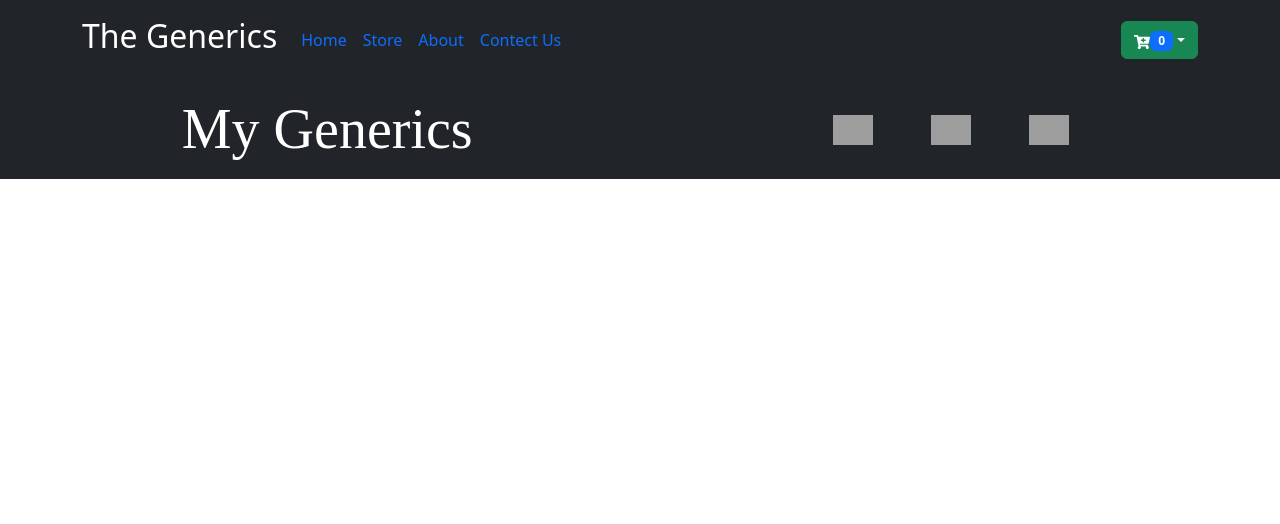
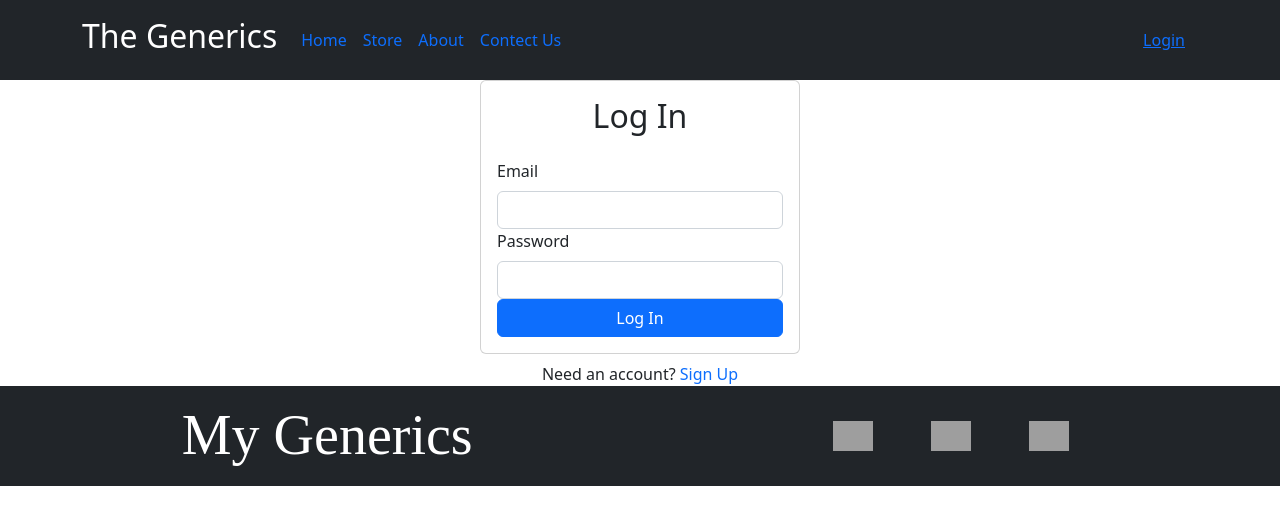
Before and after one commit to RamanAgrawal/Sharpener_projects, a React (Create React App) app in the folder ecommerce-site/: page /login in a window 1280 px wide. Shown: the top 524 px of the page. Built offline with nearby package versions, Linux system fonts and the light colour scheme; grey boxes are pictures that could not be loaded.

Commit message:
added login

```diff
--- a/ecommerce-site/package.json
+++ b/ecommerce-site/package.json
@@ -8,6 +8,7 @@
     "@testing-library/user-event": "^13.5.0",
     "axios": "^1.3.4",
     "bootstrap": "^5.2.3",
+    "eslint": "^8.37.0",
     "react": "^18.2.0",
     "react-bootstrap": "^2.7.2",
     "react-dom": "^18.2.0",
--- a/ecommerce-site/src/App.js
+++ b/ecommerce-site/src/App.js
@@ -8,9 +8,13 @@ import Home from './components/Home';
 import Cart from './components/Cart';
 import Contect from './components/Contect';
 import ProductDetails from './components/ProductDetails';
-
+import { AuthContext } from './context/AuthContext';
+import Login from './components/Authentication/Login';
+import Signup from './components/Authentication/Sighup';
+import Profile from './components/Authentication/Profile';
 
 function App() {
+  const {isLoggedIn}=AuthContext()
   return (
     <div>
       <Header />
@@ -19,8 +23,13 @@ function App() {
         <Route path='/store/:productId' element={<ProductDetails/>}/>
         <Route path='/store' element={<Store/>}/>
         <Route path='/about' element={<About/>}/>
-        <Route path='/cart' element={<Cart/>}/>
+        {isLoggedIn&&
+        <Route path='/cart' element={<Cart/>}/>}
         <Route path='/contect' element={<Contect/>}/>
+        <Route path='/login' element={<Login/>}/>
+        <Route path='/signup' element={<Signup/>}/>
+        <Route path='/profile' element={<Profile/>}/>
+
       </Routes>
         <Footer />
     </div>
--- /dev/null
+++ b/ecommerce-site/src/components/Authentication/Login.jsx
@@ -0,0 +1,71 @@
+import React, { useRef, useState } from "react"
+import { Form, Button, Card, Alert } from "react-bootstrap"
+import { AuthContext } from "../../context/AuthContext"
+import { Link, useNavigate} from "react-router-dom"
+import axios from "axios"
+// import { useHistory } from 'react-router-dom';
+
+
+export default function Login() {
+  const emailRef = useRef()
+  const passwordRef = useRef()
+  const { login } = AuthContext()
+    const [error, setError] = useState("")
+  const [loading, setLoading] = useState(false)
+  const history = useNavigate()
+
+  async function handleSubmit(e) {
+    e.preventDefault()
+
+    try {
+
+      setLoading(true)
+      setError("")
+     const res= await axios.post('https://identitytoolkit.googleapis.com/v1/accounts:signInWithPassword?key=AIzaSyAyqFjwekzckK01VIQTo6f0bFFrPZrmDyI',{
+        email:emailRef.current.value,
+        password:passwordRef.current.value,
+        returnSecureToken:true
+      })
+      const token=(res.data.idToken);
+      login(token)
+      history("/store")
+
+    } catch(e) {
+      const error=e.response.data.error.message;
+      setError(error)
+
+    }
+
+    setLoading(false)
+  }
+
+  return (
+    <>
+      <Card className="w-25 m-auto">
+        <Card.Body>
+          <h2 className="text-center mb-4">Log In</h2>
+          {error && <Alert variant="danger">{error}</Alert>}
+          <Form onSubmit={handleSubmit}>
+            <Form.Group id="email">
+              <Form.Label>Email</Form.Label>
+              <Form.Control type="email" ref={emailRef} required />
+            </Form.Group>
+            <Form.Group id="password">
+              <Form.Label>Password</Form.Label>
+              <Form.Control type="password" ref={passwordRef} required />
+            </Form.Group>
+            <Button disabled={loading} className="w-100" type="submit">
+              Log In
+            </Button>
+          </Form>
+          {/* <div className="w-100 text-center mt-3">
+            <Link to="/forgot-password">Forgot Password?</Link>
+          </div> */}
+        </Card.Body>
+      </Card>
+      <div className="w-100 text-center mt-2">
+        Need an account? <Link to="/signup">Sign Up</Link>
+      </div>
+    </>
+  )
+}
--- /dev/null
+++ b/ecommerce-site/src/components/Authentication/Profile.jsx
@@ -0,0 +1,58 @@
+import axios from 'axios'
+import React, { useRef, useState } from 'react'
+import { Alert, Button, Card, Form } from 'react-bootstrap'
+import { AuthContext } from '../../context/AuthContext'
+import { useNavigate } from 'react-router-dom'
+
+const Profile = () => {
+    const passwordRef = useRef()
+    const [res, setRes] = useState("")
+    const [loading, setLoading] = useState(false)
+    const { token,login } = AuthContext()
+    const history = useNavigate()
+    const handleSubmit = async (e) => {
+        e.preventDefault()
+        try {
+
+            setLoading(true)
+            setRes("")
+            const res=await axios.post(`https://identitytoolkit.googleapis.com/v1/accounts:update?key=AIzaSyAyqFjwekzckK01VIQTo6f0bFFrPZrmDyI`, {
+                idToken: token,
+                password: passwordRef.current.value,
+                returnSecureToken: true
+            })
+            login(res.data.idToken)
+            setRes('Success')
+            history('/')
+            alert('Password Changed Successfully..!')
+
+
+        } catch (e) {
+            console.log(e);
+            setRes("Error")
+        }
+
+        setLoading(false)
+    }
+
+    return (
+        <Card className="w-25 m-auto">
+            <Card.Body>
+                <h2 className="text-center mb-4">Reset Password</h2>
+                {res && <Alert variant="danger">{res}</Alert>}
+                <Form onSubmit={handleSubmit}>
+
+                    <Form.Group id="password">
+                        <Form.Label>Password</Form.Label>
+                        <Form.Control type="password" ref={passwordRef} required />
+                    </Form.Group>
+                    <Button disabled={loading} className="w-100" type="submit">
+                        Change
+                    </Button>
+                </Form>
+            </Card.Body>
+        </Card>
+    )
+}
+
+export default Profile
--- /dev/null
+++ b/ecommerce-site/src/components/Authentication/Sighup.jsx
@@ -0,0 +1,69 @@
+import React, { useRef, useState } from "react"
+import { Form, Button, Card, Alert } from "react-bootstrap"
+import { AuthContext } from "../../context/AuthContext"
+import { Link, useNavigate} from "react-router-dom"
+import axios from "axios"
+// import { useHistory } from 'react-router-dom';
+
+
+export default function Signup() {
+  const emailRef = useRef()
+  const passwordRef = useRef()
+  const { login } = AuthContext()
+    const [error, setError] = useState("")
+  const [loading, setLoading] = useState(false)
+  const history = useNavigate()
+
+  async function handleSubmit(e) {
+    e.preventDefault()
+
+    try {
+
+      setLoading(true)
+      setError("")
+     const res= await axios.post('https://identitytoolkit.googleapis.com/v1/accounts:signUp?key=AIzaSyAyqFjwekzckK01VIQTo6f0bFFrPZrmDyI',{
+        email:emailRef.current.value,
+        password:passwordRef.current.value,
+        returnSecureToken:true
+      })
+      const token=(res.data.idToken);
+      login(token)
+      history("/store")
+
+    } catch {
+      setError("Failed to sign in")
+    }
+
+    setLoading(false)
+  }
+
+  return (
+    <>
+      <Card className="w-25 m-auto">
+        <Card.Body>
+          <h2 className="text-center mb-4">Sign up</h2>
+          {error && <Alert variant="danger">{error}</Alert>}
+          <Form onSubmit={handleSubmit}>
+            <Form.Group id="email">
+              <Form.Label>Email</Form.Label>
+              <Form.Control type="email" ref={emailRef} required />
+            </Form.Group>
+            <Form.Group id="password">
+              <Form.Label>Password</Form.Label>
+              <Form.Control type="password" ref={passwordRef} required />
+            </Form.Group>
+            <Button disabled={loading} className="w-100" type="submit">
+              Sigh Up
+            </Button>
+          </Form>
+          {/* <div className="w-100 text-center mt-3">
+            <Link to="/forgot-password">Forgot Password?</Link>
+          </div> */}
+        </Card.Body>
+      </Card>
+      <div className="w-100 text-center mt-2">
+        already have an account? <Link to="/login">Login</Link>
+      </div>
+    </>
+  )
+}
--- a/ecommerce-site/src/components/Header.jsx
+++ b/ecommerce-site/src/components/Header.jsx
@@ -1,11 +1,13 @@
 import React from 'react'
-import { Container, Navbar, Dropdown, Badge,Nav } from 'react-bootstrap'
+import { Container, Navbar, Dropdown, Badge,Nav, Button } from 'react-bootstrap'
 import { FaCartPlus } from 'react-icons/fa'
 import CartDropDown from './CartDropDown'
 import {  NavLink } from 'react-router-dom'
 import { CartContext } from '../context/CartContext'
+import { AuthContext } from '../context/AuthContext'
 
 const Header = () => {
+  const {isLoggedIn,logout}=AuthContext()
   const {cartQuantity}=CartContext()
   return (
     <Navbar bg='dark' variant='dark' style={{ height: 80 }}>
@@ -19,8 +21,11 @@ const Header = () => {
           <Nav.Link><NavLink to='/about'>About</NavLink></Nav.Link>
           <Nav.Link><NavLink to='/contect'>Contect Us</NavLink></Nav.Link>
         </Nav>
-        <Nav>
-          <Dropdown >
+        <Nav >
+          {!isLoggedIn&&<NavLink to='/login'><Button variant='link' color={'white'}>Login</Button></NavLink>}
+          {isLoggedIn&&<NavLink to='/profile'><Button className='ml-10'>Change Password</Button></NavLink>}
+          {isLoggedIn&&<Button onClick={logout}>LogOut</Button>}
+          {isLoggedIn&&<Dropdown >
             <Dropdown.Toggle  variant="success" id="dropdown-basic">
               <FaCartPlus />
               <Badge>{cartQuantity}</Badge>
@@ -28,7 +33,7 @@ const Header = () => {
             <Dropdown.Menu  align="end" style={{width:300}}>
               <CartDropDown />
             </Dropdown.Menu>
-          </Dropdown>
+          </Dropdown>}
         </Nav>
       </Container>
 
--- a/ecommerce-site/src/components/Product.jsx
+++ b/ecommerce-site/src/components/Product.jsx
@@ -5,6 +5,7 @@ import { CartContext } from '../context/CartContext'
 import { Link } from 'react-router-dom'
 
 const Product = ({ prod }) => {
+
     const {addItemHandler,sendItem}=CartContext()
     // console.log(prod);
     const additem=()=>{
@@ -15,6 +16,7 @@ const Product = ({ prod }) => {
     }
     return (
         <div>
+
             <Card  key={prod.id} className='prod-container m-3' >
                 <div className='img'><Link to={`/store/${prod.id}`}><Card.Img onClick={sendItemHandler} className='prod-img' variant='top' src={prod.imageUrl} alt={prod.title} /></Link></div>
                 <Card.Body>
--- a/ecommerce-site/src/components/Store.jsx
+++ b/ecommerce-site/src/components/Store.jsx
@@ -3,7 +3,9 @@ import Product from './Product'
 import './Store.css'
 import { Button } from 'react-bootstrap'
 import { NavLink } from 'react-router-dom'
+import { AuthContext } from '../context/AuthContext'
 const store = () => {
+  const {isLoggedIn}=AuthContext()
   const productsArr = [
 
     {
@@ -47,7 +49,7 @@ const store = () => {
     }
 
   ]
-  return (<div>
+  return (<div> {isLoggedIn?<div>
     <div style={{
       height: '150px',
       width: '100%',
@@ -59,8 +61,9 @@ const store = () => {
     <div className='store'>{productsArr.map(prod => (
       <Product prod={prod} key={prod.title} />
     ))}</div>
-    <div className='app'><NavLink to='/cart'><Button variant='secondary'> See the Cart</Button></NavLink></div>
-  </div>
+    <div className='app'><NavLink to='/cart'><Button variant='secondary'> See the Cart</Button></NavLink></div>)
+    </div> :<h1 style={{ fontSize: "70px" }}>Access Denied</h1>
+  } </div>
   )
 }
 
--- /dev/null
+++ b/ecommerce-site/src/context/AuthContext.jsx
@@ -0,0 +1,40 @@
+import React, { useContext, useState } from "react";
+import { useNavigate } from "react-router-dom";
+const Auth = React.createContext({
+    isLoggedIn: false,
+    token: null,
+    login: (token) => { },
+    logout: () => { }
+});
+
+
+
+const AuthProvider = ({ children }) => {
+    const navigate=useNavigate()
+    const initialToken=localStorage.getItem('token')
+    const [token, setToken] = useState(initialToken)
+    const loginHandler = (token) => {
+        setToken(token)
+        localStorage.setItem('token',token)
+
+    }
+    const userIsLoggedIn = !!token
+    const logoutHandler = () => {
+        setToken(null)
+        localStorage.removeItem('token')
+        navigate('/')
+    }
+
+    return <Auth.Provider value={{
+        isLoggedIn: userIsLoggedIn,
+        login: loginHandler,
+        logout: logoutHandler,
+        token:token
+    }}>{children}</Auth.Provider>
+}
+
+
+export default AuthProvider
+export const AuthContext = () => {
+    return useContext(Auth)
+}
--- a/ecommerce-site/src/index.js
+++ b/ecommerce-site/src/index.js
@@ -6,15 +6,16 @@ import 'bootstrap/dist/css/bootstrap.min.css';
 import reportWebVitals from './reportWebVitals';
 import { BrowserRouter } from 'react-router-dom';
 import CartContextProvider from './context/CartContext';
+import AuthProvider from './context/AuthContext';
 const root = ReactDOM.createRoot(document.getElementById('root'));
 root.render(
-  <React.Fragment>
-    <CartContextProvider>
-    <BrowserRouter>
-      <App />
-    </BrowserRouter>
-</CartContextProvider>
-  </React.Fragment>
+  <BrowserRouter>
+    <AuthProvider>
+      <CartContextProvider>
+        <App />
+      </CartContextProvider>
+    </AuthProvider>
+  </BrowserRouter>
 );
 
 // If you want to start measuring performance in your app, pass a function
```
Also changed, not shown: ecommerce-site/src/components/ProductDetails.jsx (+6 -6 lines), 2 other files (tests, documents, lock files or other folders).
